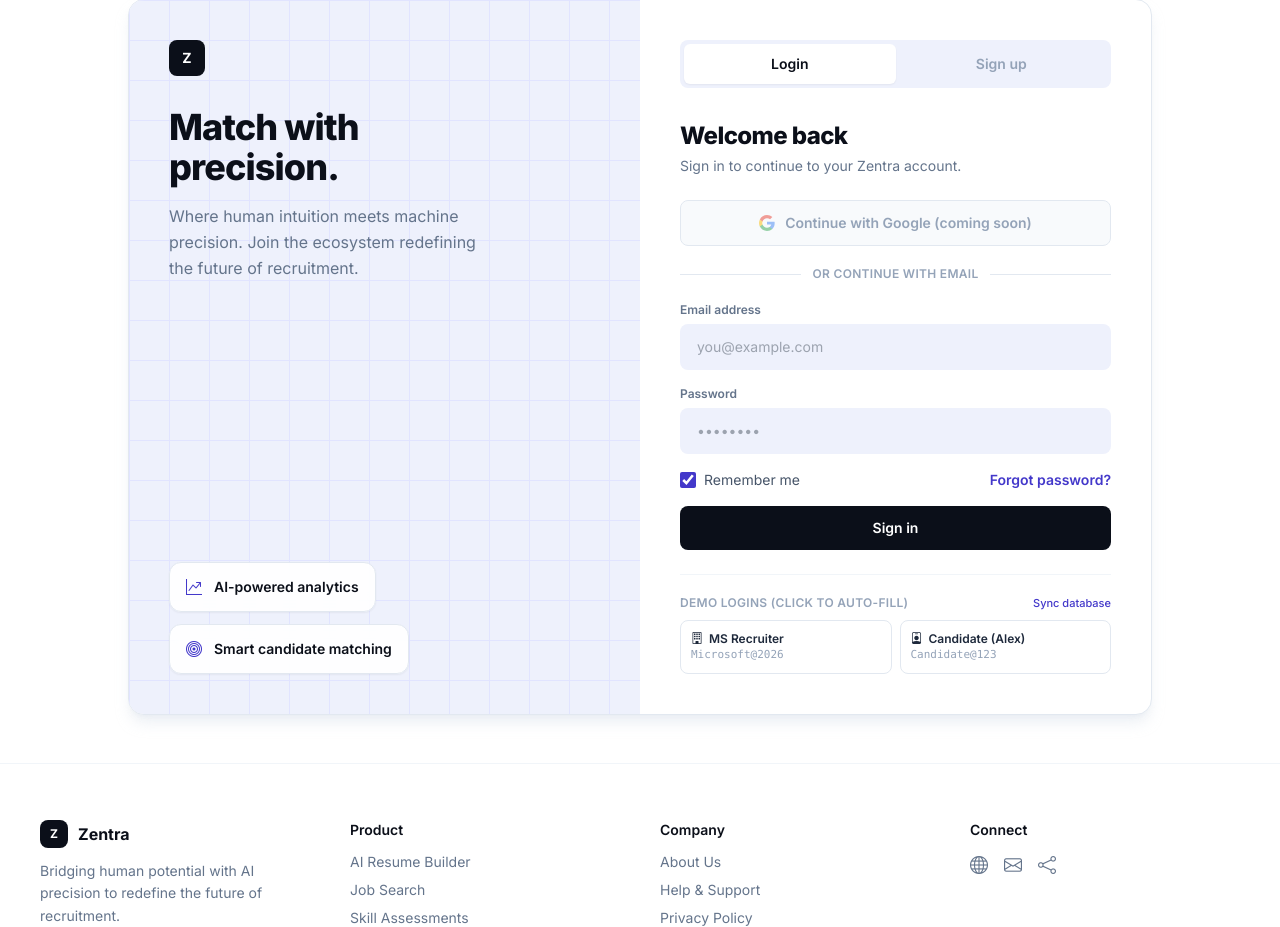
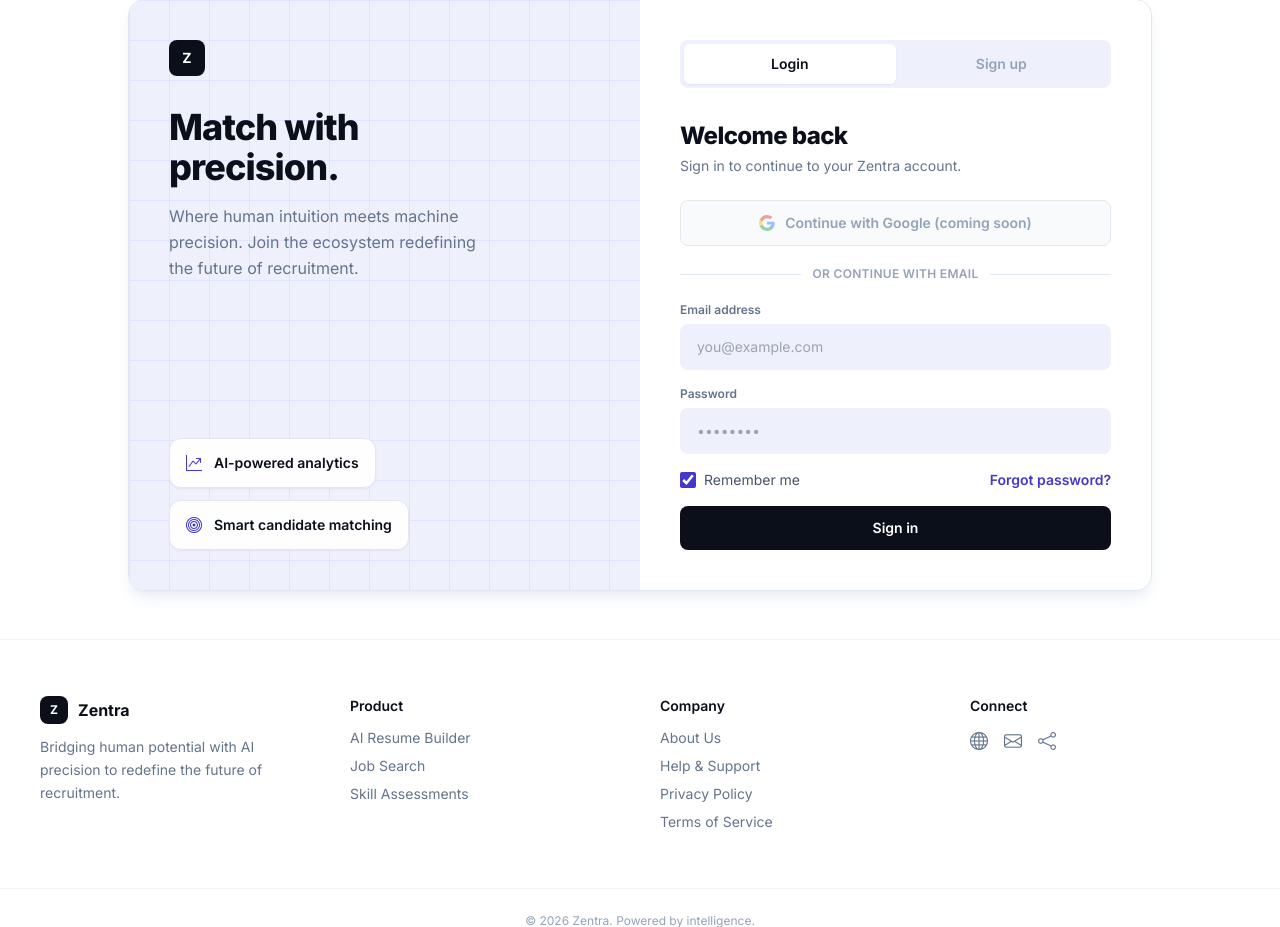
Before and after one commit to varunshetty1893/resume-ats-platform, a Flask app: template app/templates/auth/login.html in a window 1280 px wide. Shown: the part 138-1065 px from the top of the page. Run offline with Flask 3, Linux system fonts and the light colour scheme; the template is opened without the code that fills it: values that come from a table or form of the project are taken from there, others are empty; parts of the project's set-up code (start-up, migrations or seed data) failed here and were passed over; some libraries are stand-ins or nearby versions.

Commit message:
Remove demo logins UI from login page

```diff
--- a/app/templates/auth/login.html
+++ b/app/templates/auth/login.html
@@ -63,23 +63,6 @@
           </div>
           {{ login_form.submit(class_="w-full bg-ink text-white text-sm font-semibold py-3 rounded-lg hover:bg-slate-800 transition-colors cursor-pointer") }}
         </form>
-
-        <div class="mt-6 pt-5 border-t border-slate-100">
-          <div class="flex items-center justify-between mb-2">
-            <span class="text-xs font-semibold text-slate-400 uppercase tracking-wide">Demo logins (click to auto-fill)</span>
-            <a href="{{ url_for('main.seed_demo') }}" class="text-[11px] font-medium text-indigo-600 hover:text-indigo-700">Sync database</a>
-          </div>
-          <div class="grid grid-cols-2 gap-2">
-            <button type="button" onclick="fillDemo('recruiter@microsoft.com', 'Microsoft@2026')" class="text-left p-2.5 rounded-lg border border-slate-200 hover:border-indigo-300 hover:bg-indigo-50/40 transition-all text-xs group">
-              <span class="font-semibold text-slate-800 group-hover:text-indigo-600 block flex items-center gap-1.5"><i class="bi bi-building"></i> MS Recruiter</span>
-              <span class="text-slate-400 text-[11px] block truncate font-mono">Microsoft@2026</span>
-            </button>
-            <button type="button" onclick="fillDemo('alex.chen@example.com', 'Candidate@123')" class="text-left p-2.5 rounded-lg border border-slate-200 hover:border-indigo-300 hover:bg-indigo-50/40 transition-all text-xs group">
-              <span class="font-semibold text-slate-800 group-hover:text-indigo-600 block flex items-center gap-1.5"><i class="bi bi-person-badge"></i> Candidate (Alex)</span>
-              <span class="text-slate-400 text-[11px] block truncate font-mono">Candidate@123</span>
-            </button>
-          </div>
-        </div>
       </div>
 
       <div id="form-signup" class="hidden">
@@ -148,19 +131,6 @@
     }
   }
 
-  function fillDemo(email, pass) {
-    setMode('login');
-    const emailInput = document.getElementById('login-email');
-    const passInput = document.getElementById('login-password');
-    if (emailInput) {
-      emailInput.value = email;
-      emailInput.focus();
-    }
-    if (passInput) {
-      passInput.value = pass;
-    }
-  }
-
   {% if signup_form.errors %}
   setMode('signup');
   {% endif %}
```
